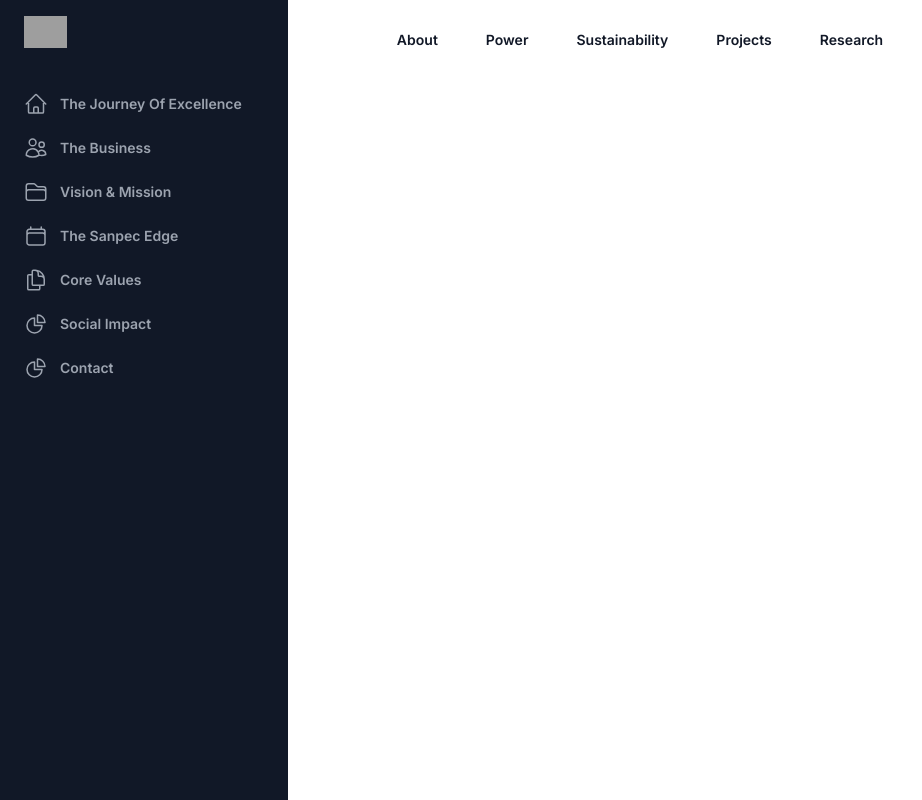
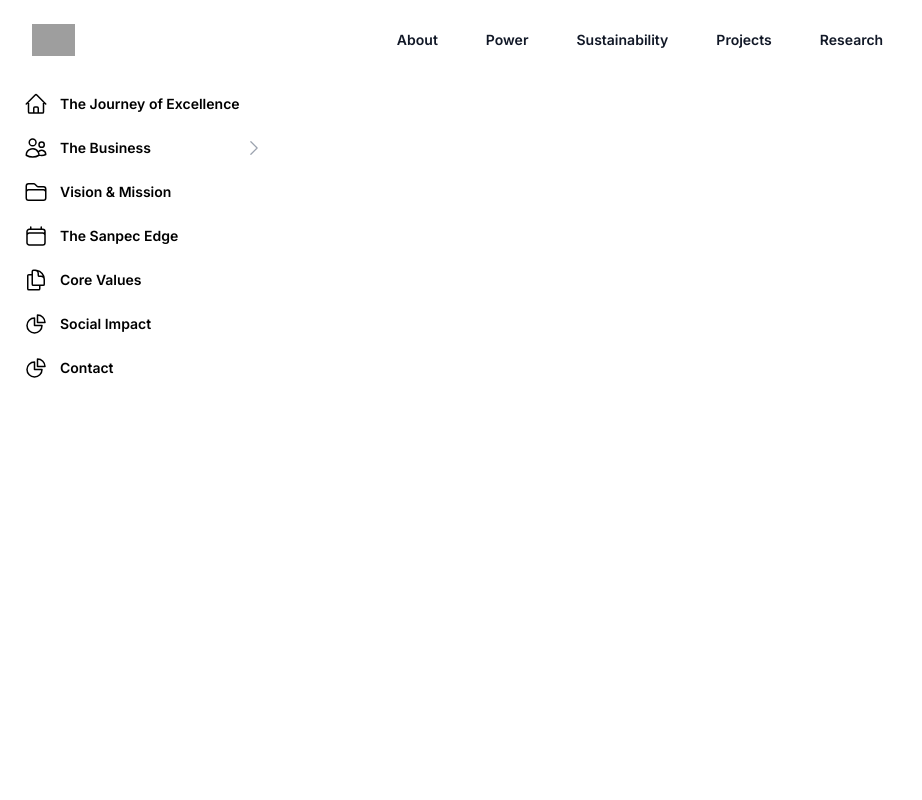
Before and after one commit to ashutoshweb/sanpec, a Next.js app: page /about in a window 1280 px wide. Shown: the whole page, without its empty margins (0-922 px from the left). Built offline with nearby package versions, Linux system fonts and the light colour scheme; grey boxes are pictures that could not be loaded.

Commit message:
Combine changes

```diff
--- a/src/components/DEContent.jsx
+++ b/src/components/DEContent.jsx
@@ -2,8 +2,8 @@
 import { CloudArrowUpIcon, LockClosedIcon, ServerIcon } from '@heroicons/react/20/solid'
 export function ContentHeader({ title }) {
     return (
-        <div className="bg-indigo-100">
-            <div className="mx-auto max-w-7xl px-6 py-24 sm:py-32 lg:flex lg:items-center lg:justify-between lg:px-8">
+        <div className="bg-indigo-500">
+            <div className="mx-auto max-w-7xl px-6 py-24 sm:py-24 lg:flex lg:items-center lg:justify-between lg:px-8">
                 <h2 className="text-3xl font-bold tracking-tight text-gray-900 sm:text-4xl">
                     {title}
                 </h2>
--- a/src/components/Header.jsx
+++ b/src/components/Header.jsx
@@ -27,7 +27,7 @@
   const [mobileMenuOpen, setMobileMenuOpen] = useState(false)
 
   return (
-    <header className="bg-white">
+    <header className="bg-white fixed z-10 w-full">
       <nav className="mx-auto flex max-w-7xl items-center justify-between p-6 lg:px-8" aria-label="Global">
         <div className="flex lg:flex-1">
           <a href="#" className="-m-1.5 p-1.5">
--- a/src/components/SideNav/SideBarLink.jsx
+++ b/src/components/SideNav/SideBarLink.jsx
@@ -17,7 +17,7 @@
                 <a
                     href={item.href}
                     className={classNames(
-                        selected === item.name ? 'bg-gray-800 text-white' : 'text-gray-400 hover:text-white hover:bg-gray-800',
+                        selected === item.name ? 'bg-gray-800 text-white' : 'text-gray-400 hover:text-white hover:bg-indigo-800',
                         'flex items-center w-full text-left group gap-x-3 rounded-md p-2 text-sm leading-6 font-semibold'
                     )}
                     onClick={() => setSelected(item.name)}
--- a/src/components/SideNav/SideNavRow.jsx
+++ b/src/components/SideNav/SideNavRow.jsx
@@ -12,8 +12,8 @@
           <Disclosure.Button
             className={classNames(
               selected === item.name
-                ? 'bg-gray-800 text-white'
-                : 'text-gray-400 hover:text-white hover:bg-gray-800',
+                ? 'bg-indigo-800 text-white'
+                : 'text-black-400 hover:text-white hover:bg-indigo-800',
               'flex items-center w-full text-left group gap-x-3 rounded-md p-2 text-sm leading-6 font-semibold'
             )}
           >
@@ -35,8 +35,8 @@
                   href={subItem.href}
                   className={classNames(
                     subItem.current
-                      ? 'bg-gray-800 text-white'
-                      : 'text-gray-400 hover:text-white hover:bg-gray-800',
+                      ? 'bg-indigo-800 text-white'
+                      : 'text-black-400 hover:text-white hover:bg-indigo-400',
                     'flex items-center w-full text-left group gap-x-3 rounded-md p-2 text-sm leading-6 font-semibold'
                   )}
                   onClick={() => setSelected(subItem.name)}
--- a/src/components/SideNav/Sidebar.jsx
+++ b/src/components/SideNav/Sidebar.jsx
@@ -128,9 +128,9 @@
                 </Transition.Root>
 
                 {/* Static sidebar for desktop */}
-                <div className="hidden lg:fixed lg:inset-y-0 lg:z-50 lg:flex lg:w-72 lg:flex-col">
+                <div className="hidden lg:fixed lg:inset-y-0 lg:z-0 lg:flex lg:w-72 lg:flex-col">
                     {/* Sidebar component, swap this element with another sidebar if you like */}
-                    <div className="flex grow flex-col gap-y-5 overflow-y-auto bg-gray-900 px-6">
+                    <div className="flex grow flex-col gap-y-5 overflow-y-auto bg-white px-6">
                         <div className="flex h-16 shrink-0 items-center">
                             <Link href="/">
                                 <img
@@ -150,7 +150,7 @@
                                                     <a
                                                         href={item.href}
                                                         className={classNames(
-                                                            item.current ? 'bg-gray-800 text-white' : 'text-gray-400 hover:text-white hover:bg-gray-800',
+                                                            item.current ? 'bg-indigo-800 text-white' : 'text-black-400 hover:text-white hover:bg-indigo-800',
                                                             'group flex gap-x-3 rounded-md p-2 text-sm leading-6 font-semibold'
                                                         )}
                                                         onClick={() => setSelected(item.name)}
--- a/src/custom/HeroSanpec.jsx
+++ b/src/custom/HeroSanpec.jsx
@@ -11,8 +11,9 @@
 
 export function HeroSanpec() {
   return (
-    <Container className="pb-16 pt-20 text-center lg:pt-32">
-      <h1 className="mx-auto max-w-4xl font-display text-5xl font-medium tracking-tight text-slate-900 sm:text-7xl">
+    <div className="">
+        <div className="pb-16 pt-20 text-center lg:pt-32  bg-[url('https://cdn.firespring.com/images/35938bbc-24cf-4889-8219-1635aaa6edb6.jpeg')] ">
+      <h1 className="mx-auto max-w-4xl font-display text-5xl font-medium tracking-tight text-slate-900 sm:text-7xl ">
         Bringing{' '}
         <span className="relative whitespace-nowrap text-blue-600">
           <svg
@@ -45,6 +46,7 @@
           <span className="ml-3">Watch video</span>
         </Button>
       </div>
+        </div>
       <div className="mt-36 lg:mt-44">
         <p className="font-display text-base text-slate-900">
           Trusted by these six companies so far
@@ -80,6 +82,6 @@
           ))}
         </ul>
       </div>
-    </Container>
+    </div>
   )
 }
--- a/src/custom/SanpecFooter.jsx
+++ b/src/custom/SanpecFooter.jsx
@@ -103,7 +103,7 @@
                             alt="Company name"
                         />
                         <p className="text-sm leading-6 text-gray-300">
-                            Bringing Engineering Excellence for power grids.
+                            Bringing Engineering Excellence for electric grids.
                         </p>
                         <div className="flex space-x-6">
                             {navigation.social.map((item) => (
--- a/src/pages/about.jsx
+++ b/src/pages/about.jsx
@@ -1,6 +1,7 @@
 import { CloudArrowUpIcon, LockClosedIcon, ServerIcon } from '@heroicons/react/20/solid'
 import { Sidebar } from "@/components/SideNav/Sidebar";
-import Content from "@/components/DEContent";
+import VisionMission from "@/components/VisionMission";
+import Excellence from "@/components/Excellence";
 import {
     CalendarIcon,
     ChartPieIcon,
@@ -9,6 +10,7 @@
     HomeIcon,
     UsersIcon
 } from "@heroicons/react/24/outline";
+
 
 const features = [
     {
@@ -32,10 +34,12 @@
 const navigation = [
     {
         id: 1,
-        name: 'The Journey Of Excellence',
-        href: '#',
+        name: 'The Journey of Excellence',
+
         icon: HomeIcon,
         current: true,
+        component: Excellence
+
     },
     {
         id: 5,
@@ -43,8 +47,14 @@
         href: '#business',
         icon: UsersIcon,
         current: false,
+        children: [
+            { id: 6, name: 'GraphQL API', href: '#', current: false },
+            { id: 7, name: 'iOS App', href: '#', current: false },
+            { id: 8, name: 'Android App', href: '#', current: false },
+            { id: 9, name: 'New Customer Portal', href: '#', current: false },
+        ],
     },
-    { id: 10, name: 'Vision & Mission', href: '#vision', icon: FolderIcon, current: false },
+    { id: 10, name: 'Vision & Mission', href: '#vision', icon: FolderIcon, current: false, component: VisionMission, },
     { id: 11, name: 'The Sanpec Edge', href: '#info', icon: CalendarIcon, current: false },
     { id: 12, name: 'Core Values', href: '#core', icon: DocumentDuplicateIcon, current: false },
     { id: 13, name: 'Social Impact', href: '#social', icon: ChartPieIcon, current: false },
```
Also changed, not shown: 1 other file (tests, documents, lock files or other folders).
